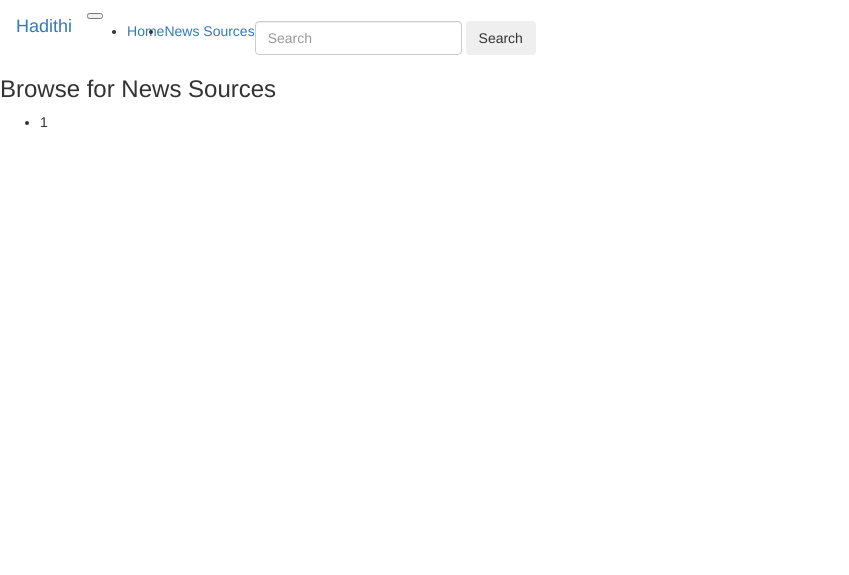
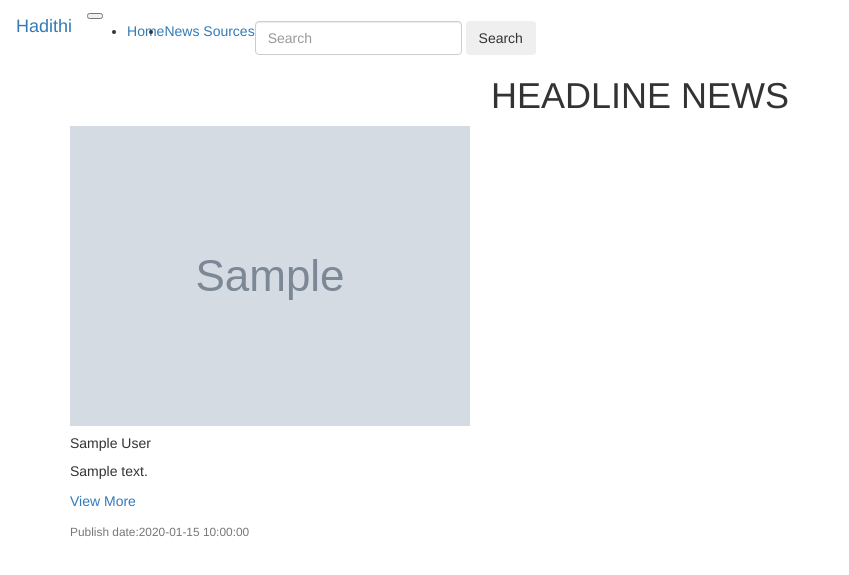
Before and after one commit to casio-ka/Hadithi, a Flask app: template app/templates/index.html in a window 1280 px wide. Shown: the top 575 px of the page, without its empty margins (0-849 px from the left). Run offline with Flask 2, Linux system fonts and the light colour scheme; the template is opened without the code that fills it: most values are stand-ins (such as "Sample title", 1, 10 or a date in 2020); grey boxes marked "Sample" are stand-in pictures; parts of the project's set-up code (start-up, migrations or seed data) failed here and were passed over; some libraries are stand-ins or nearby versions.

Commit message:
Enabled News Sources
put sources in navbar dropdown , and enabled links

```diff
--- a/app/templates/index.html
+++ b/app/templates/index.html
@@ -3,11 +3,29 @@
  <!-- Content Block -->
  {% block content %}
 
- <!-- Sources -->
- <h3>Browse for News Sources</h3>
- <ul>
-     {% for source in sources %}
-     <li>{{source.id}}</li>
-     {% endfor %}
- </ul>
+ <div class="col-12">
+    <h1 class="text-capitalize text-center"> HEADLINE NEWS </h3>
+    <div class="container">
+      <div class="card-columns">
+        {% for headlines in headlines %}
+
+        <div class="card">
+          <img class="card" src="{{headlines.image}}" alt="Card image cap" size="100px180">
+          <div class="card-body">
+            <h5 class="card-title">{{headlines.author}}</h5>
+            <p class="card-text">{{headlines.description}}</p>
+            <a href="{{headlines.url}}">
+              <p class="card-text">View More</p>
+            </a>
+          </div>
+          <div class="card-footer">
+            <small class="text-muted">Publish date:{{headlines.time}}</small>
+          </div>
+        </div>
+        {% endfor %}
+      </div>
+    </div>
+  </div>
+
+
  {% endblock %}
--- a/app/templates/navbar.html
+++ b/app/templates/navbar.html
@@ -1,5 +1,5 @@
 <nav class="navbar navbar-expand-lg navbar-light bg-light">
-    <a class="navbar-brand" href="#">Hadithi</a>
+    <a class="navbar-brand" href="/">Hadithi</a>
     <button class="navbar-toggler" type="button" data-toggle="collapse" data-target="#navbarSupportedContent" aria-controls="navbarSupportedContent" aria-expanded="false" aria-label="Toggle navigation">
       <span class="navbar-toggler-icon"></span>
     </button>
@@ -7,7 +7,7 @@
     <div class="collapse navbar-collapse" id="navbarSupportedContent">
       <ul class="navbar-nav mr-auto">
         <li class="nav-item active">
-          <a class="nav-link" href="#">Home <span class="sr-only">(current)</span></a>
+          <a class="nav-link" href="/">Home <span class="sr-only">(current)</span></a>
         <li class="nav-item dropdown">
           <a class="nav-link dropdown-toggle" href="#" id="navbarDropdown" role="button" data-toggle="dropdown" aria-haspopup="true" aria-expanded="false">
             News Sources
```
Also changed, not shown: app/models/Article.py (+11 -0 lines), app/request.py (+37 -1 lines), app/templates/article.html (added, +26 -0 lines), app/views.py (+11 -1 lines).
